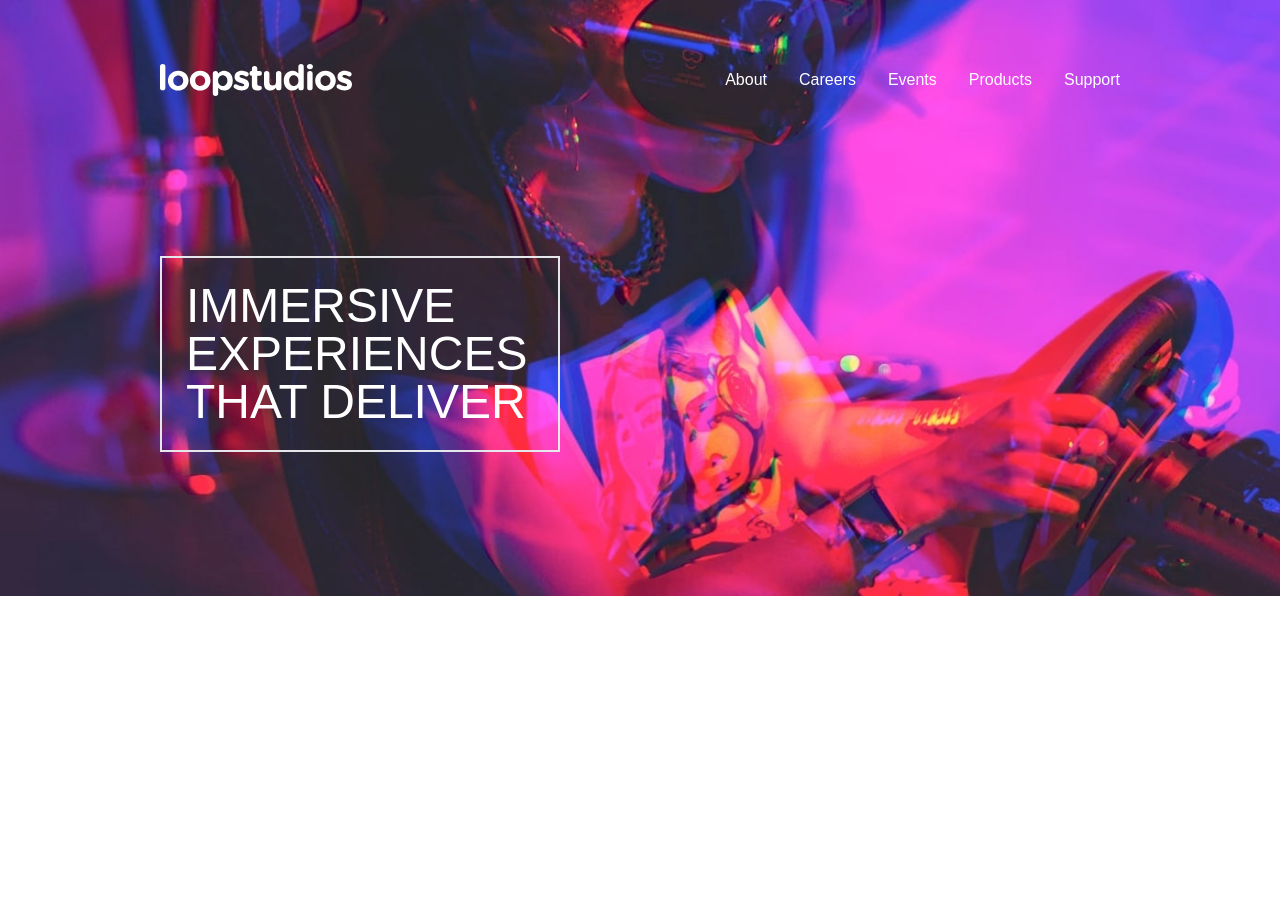
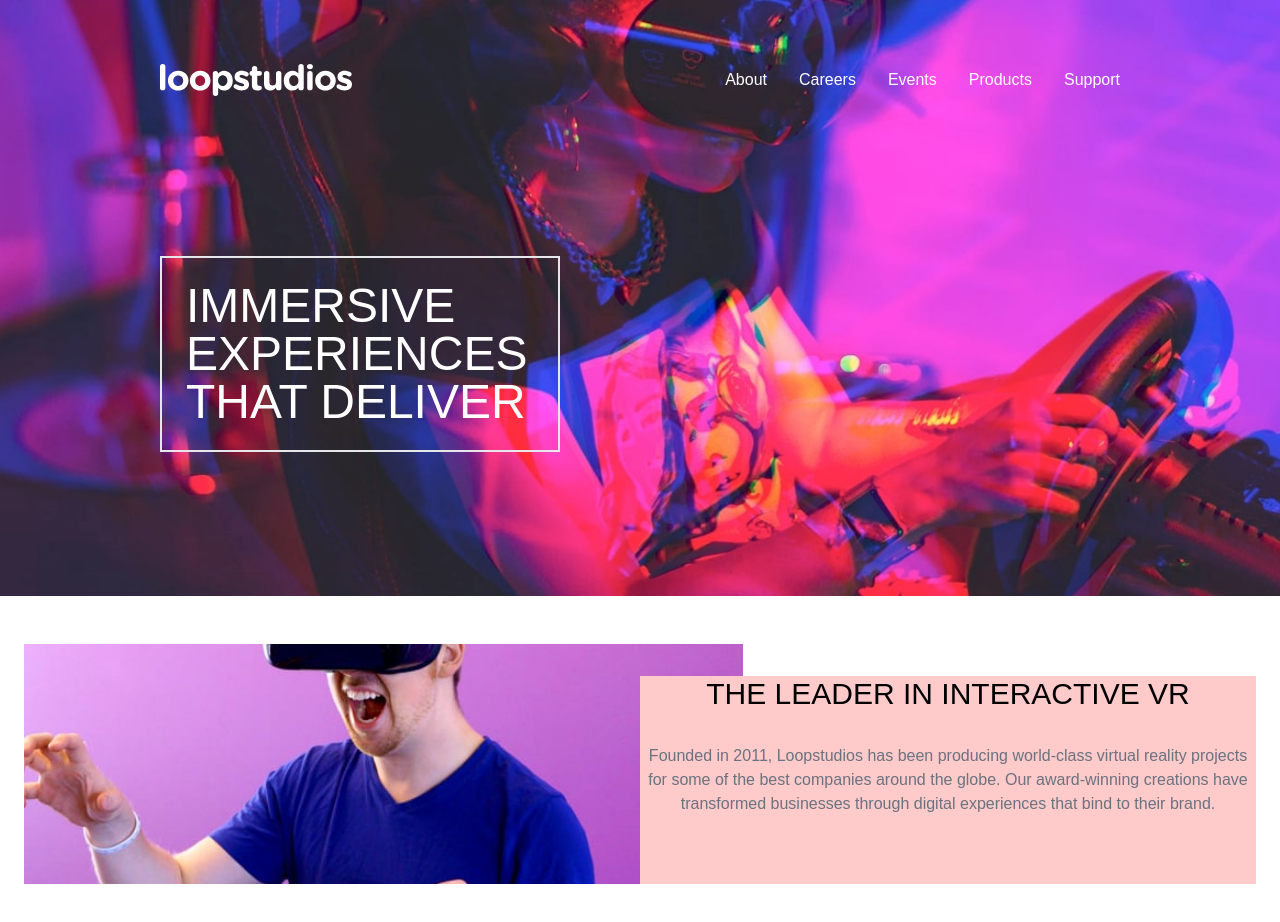
Before and after one commit to ahmadshiddiq/fem-loop-studios, a React (Create React App) app: page / in a window 1280 px wide. Shown: the top 922 px of the page. Before the commit the page ends 800 px from the top, so only its background shows below. Built offline with nearby package versions, Linux system fonts and the light colour scheme.

Commit message:
feat: add for desktop

```diff
--- a/src/App.js
+++ b/src/App.js
@@ -1,9 +1,11 @@
 import Header from "./components/Header";
+import About from "./components/About";
 
 function App() {
   return (
     <>
       <Header />
+      <About />
     </>
   );
 }
--- /dev/null
+++ b/src/components/About.jsx
@@ -0,0 +1,22 @@
+const About = () => {
+  return (
+    <section id="about" className="py-12 px-6">
+      <div className="md:grid md:grid-cols-12">
+        <div className="about-image h-60 w-full bg-center bg-cover md:col-start-1 md:col-end-8 md:row-start-1"></div>
+        <div className="mt-8 md:bg-red-200 md:col-start-7 md:col-end-13 md:row-start-1">
+          <h2 className="josefin text-3xl uppercase text-center mb-8">
+            The leader in interactive VR
+          </h2>
+          <p className="about-text text-center text-gray-500">
+            Founded in 2011, Loopstudios has been producing world-class virtual
+            reality projects for some of the best companies around the globe.
+            Our award-winning creations have transformed businesses through
+            digital experiences that bind to their brand.
+          </p>
+        </div>
+      </div>
+    </section>
+  );
+};
+
+export default About;
--- a/src/components/Header.jsx
+++ b/src/components/Header.jsx
@@ -29,9 +29,9 @@ const Header = () => {
         {/* Hero */}
         <div className="mt-40">
           <div className="border-2 w-full p-6 md:w-8/12 lg:w-5/12">
-            <p className="josefin text-4xl text-white uppercase md:text-5xl">
+            <h1 className="josefin text-4xl text-white uppercase md:text-5xl">
               Immersive experiences that deliver
-            </p>
+            </h1>
           </div>
         </div>
       </div>
--- a/src/index.css
+++ b/src/index.css
@@ -24,6 +24,9 @@ header {
 .hamburger img {
   width: 1.5rem;
 }
+.about-image {
+  background-image: url("images/mobile/image-interactive.jpg");
+}
 
 /* Leaving mobile mode */
 @media (min-width: 40rem) {
@@ -33,4 +36,12 @@ header {
   .logo img {
     width: 12rem;
   }
+  /* .about-image {
+    grid-column: 1/8;
+    grid-row: 1;
+  }
+  .about-text {
+    grid-column: 6/12;
+    grid-row: 1;
+  } */
 }
```
Also changed, not shown: 1 other file (tests, documents, lock files or other folders).
